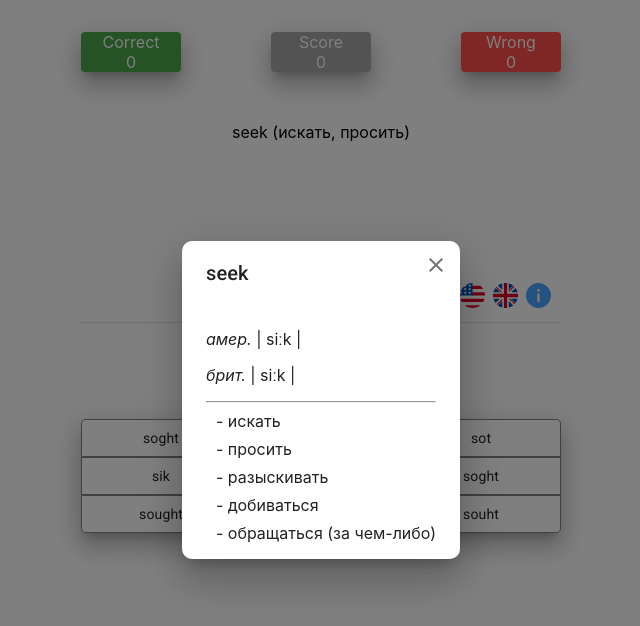
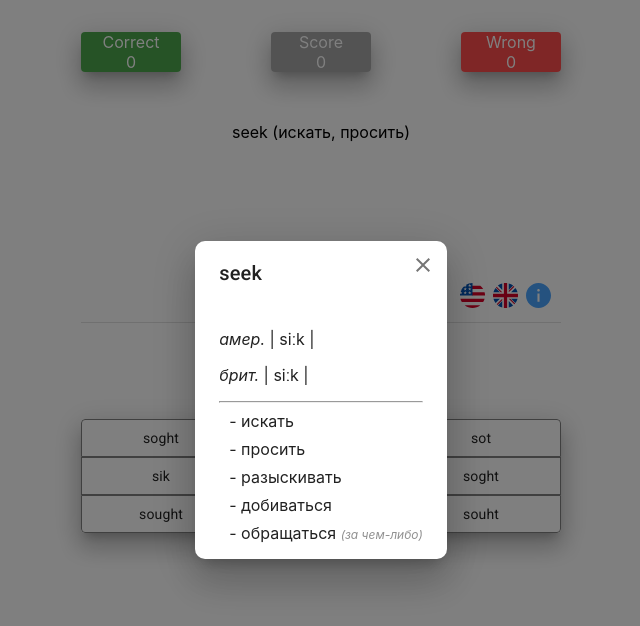
Before and after one commit to thedavidoff/english, a React (Create React App) app: page /2 in a window 1280 px wide. Both pictures are taken after a click on the icon 857 px from the left and 295 px from the top of the page. Shown: the top 626 px of the page, without its empty margins (319-959 px from the left). Built offline with nearby package versions, Linux system fonts and the light colour scheme; no server answers; data requests are answered from the project's data file.

Commit message:
Added the addItalicToLi function to the utils.tsx which adds an explanation in parentheses to the <i> tag.

```diff
--- a/src/InfoModal.tsx
+++ b/src/InfoModal.tsx
@@ -10,6 +10,7 @@ import {
 import CloseIcon from "@material-ui/icons/Close";
 import { IInfoModalProps } from "./interfaces";
 import InfoSVG from "./images/InfoSVG";
+import {addItalicToLi} from "./utils";
 
 const useStyles = makeStyles(() =>
   createStyles({
@@ -32,6 +33,10 @@ const useStyles = makeStyles(() =>
         margin: ".5em 0",
         wordBreak: "break-all",
       },
+      "& i": {
+        fontSize: 12,
+        color: "#909090"
+      }
     },
   })
 );
@@ -79,9 +84,7 @@ const InfoModal: React.FC<IInfoModalProps> = ({
           ) : null}
           <hr />
           <ul className={classes.infoModalTranslationsList}>
-            {translations.split("; ").map((t: string, index: number) => {
-              return <li key={index}>- {t}</li>;
-            })}
+            {translations.split("; ").map((t: string, index: number) => addItalicToLi(t, index))}
           </ul>
         </DialogContent>
       </Dialog>
--- a/src/Lesson.tsx
+++ b/src/Lesson.tsx
@@ -130,6 +130,7 @@ const Lesson: React.FC = () => {
   if (possibleAnswers.length) {
     task = sentences[random].task;
     translations = sentences[random].translation;
+
     if (Array.isArray(sentences[random].answer)) {
       answer = `${sentences[random].answer[0]
         .toString()
--- a/src/utils.tsx
+++ b/src/utils.tsx
@@ -1,4 +1,6 @@
-export const shuffle = (array: Array<string>): Array<string> => {
+import React from "react";
+
+export const shuffle = (array: string[]): string[] => {
   let currentIndex = array.length,
     temporaryValue,
     randomIndex;
@@ -11,3 +13,23 @@ export const shuffle = (array: Array<string>): Array<string> => {
   }
   return array;
 };
+
+export const addItalicToLi = (t: string, index: number): JSX.Element => {
+    let arr: string[] = [];
+    let posOfLeftParenthesis: number;
+    let posOfRightParenthesis: number;
+    let lastPosOfLeftParenthesis: number;
+    if (t.includes("(")) {
+      posOfLeftParenthesis = t.indexOf("(");
+      posOfRightParenthesis = t.indexOf(")");
+      lastPosOfLeftParenthesis = t.lastIndexOf("(");
+      arr.push(t.slice(posOfLeftParenthesis === -1 ? 0 : posOfLeftParenthesis, posOfRightParenthesis === -1 ? t.length : posOfRightParenthesis + 1));
+      if ((t.match(new RegExp("\\(", "g")) || []).length === 2) {
+        arr.push(t.slice(lastPosOfLeftParenthesis));
+        return <li key={index}>- <><i>{arr[0]}</i>{t.slice(posOfRightParenthesis + 1, lastPosOfLeftParenthesis)} <i>{arr[1]}</i></></li>;
+      }
+      return <li key={index}>- {posOfLeftParenthesis === 0 ? (<><i>{arr[0]}</i>{t.slice(posOfRightParenthesis + 1, t.length)}</>) :
+        (<>{t.slice(0, posOfLeftParenthesis)}<i>{arr[0]}</i></>)}</li>;
+    }
+    return <li key={index}>- {t}</li>;
+};
```
Also changed, not shown: 1 other file (tests, documents, lock files or other folders).
